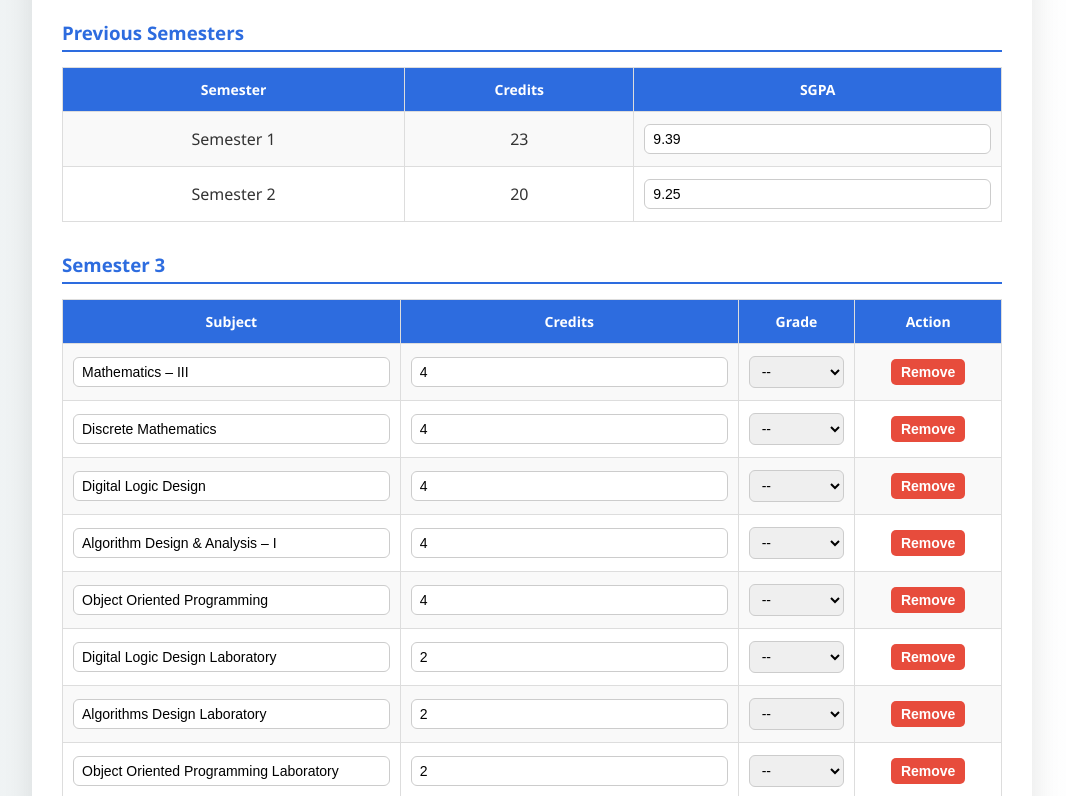
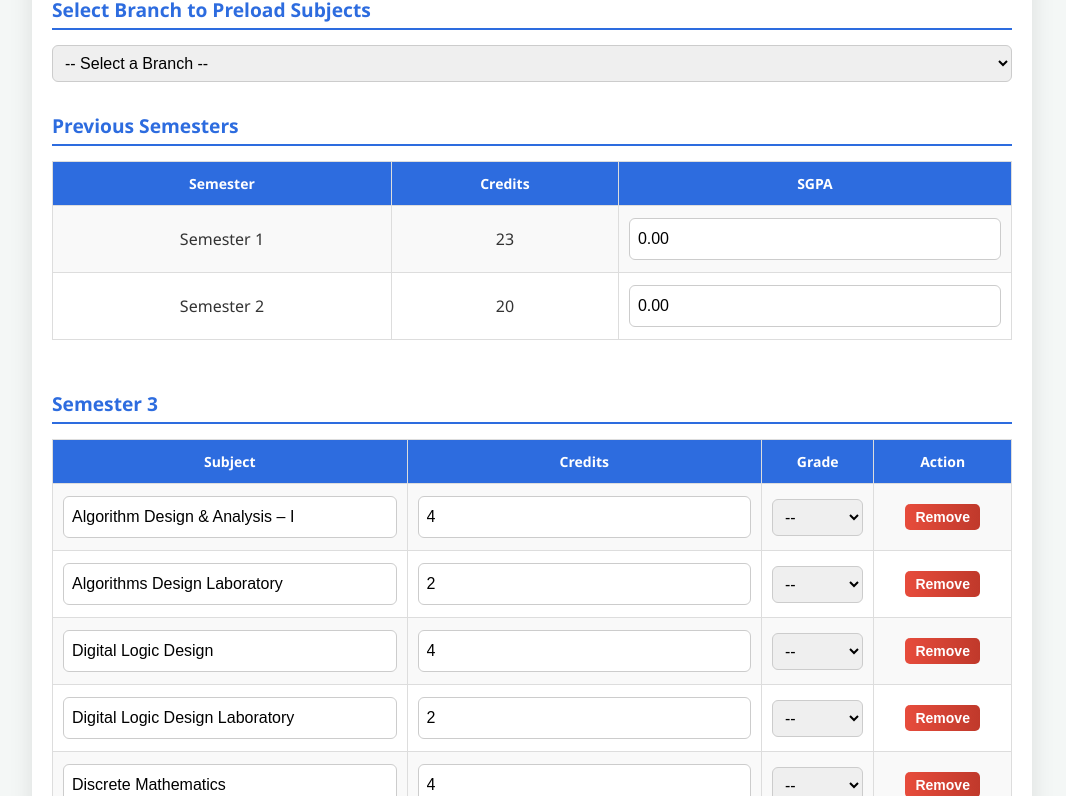
Before and after one commit to Aniket-Haldar/3rd_CGPA, a plain HTML site: page index.html in a window 1280 px wide. Shown: the part 103-899 px from the top of the page, without its empty margins (108-1174 px from the left). Drawn offline with Linux system fonts and the light colour scheme.

Commit message:
Enhance CGPA calculator with branch selection and styles
Updated CGPA calculator layout and functionality, including a branch selector for subject preloading and improved styling.

```diff
--- a/index.html
+++ b/index.html
@@ -2,8 +2,8 @@
 <html lang="en">
 <head>
 <meta charset="UTF-8">
+<meta name="viewport" content="width=device-width, initial-scale=1.0">
 <title>CGPA Calculator</title>
-<!-- Google tag (gtag.js) -->
 <script async src="https://www.googletagmanager.com/gtag/js?id=G-S7C2SRFERX"></script>
 <script>
   window.dataLayer = window.dataLayer || [];
@@ -13,31 +13,28 @@
   gtag('config', 'G-S7C2SRFERX');
 </script>
 <style>
-  /* General Reset */
   * { box-sizing: border-box; margin:0; padding:0; }
   body {
     font-family: 'Segoe UI', Tahoma, Geneva, Verdana, sans-serif;
-    background: linear-gradient(to right, #eef2f3, #ffffff);
+    background: #f4f7f6;
     color: #333;
-    padding: 20px;
+    padding: 10px;
+    -webkit-text-size-adjust: 100%;
   }
-
   .container {
     max-width: 1000px;
     margin: auto;
     background: #fff;
     border-radius: 16px;
-    padding: 30px;
-    box-shadow: 0 10px 30px rgba(0,0,0,0.1);
+    padding: 20px;
+    box-shadow: 0 8px 25px rgba(0,0,0,0.1);
   }
-
   h1 {
     text-align: center;
     color: #2d6cdf;
     margin-bottom: 25px;
-    font-size: 2rem;
+    font-size: 1.8rem;
   }
-
   h3 {
     margin-top: 30px;
     margin-bottom: 15px;
@@ -45,39 +42,39 @@
     border-bottom: 2px solid #2d6cdf;
     padding-bottom: 5px;
     font-weight: 600;
+    font-size: 1.2rem;
   }
-
+  .table-wrapper {
+    overflow-x: auto;
+    -webkit-overflow-scrolling: touch;
+  }
   table {
     width: 100%;
     border-collapse: collapse;
     margin-bottom: 20px;
+    min-width: 500px;
   }
-
   th, td {
     border: 1px solid #ddd;
     padding: 12px 10px;
     text-align: center;
+    vertical-align: middle;
   }
-
   th {
     background: #2d6cdf;
     color: white;
     font-weight: 600;
     font-size: 14px;
   }
-
-  tr:nth-child(even) {
-    background: #f9f9f9;
-  }
-
+  tr:nth-child(even) { background: #f9f9f9; }
   input[type="text"], input[type="number"], select {
     width: 100%;
-    padding: 6px 8px;
+    padding: 8px;
     border: 1px solid #ccc;
     border-radius: 6px;
-    font-size: 14px;
+    font-size: 16px; /* Prevents auto-zoom on iOS */
+    line-height: 1.5;
   }
-
   .buttons {
     display: flex;
     flex-wrap: wrap;
@@ -85,58 +82,41 @@
     gap: 15px;
     margin-top: 15px;
   }
-
   button {
-    padding: 10px 20px;
-    font-size: 14px;
+    padding: 12px 24px;
+    font-size: 1rem;
     border: none;
     border-radius: 8px;
     cursor: pointer;
     transition: all 0.3s ease;
     font-weight: 600;
+    -webkit-appearance: none;
   }
-
-  .calc-btn {
-    background: linear-gradient(to right, #2d6cdf, #1a4db7);
-    color: #fff;
-  }
-
-  .calc-btn:hover {
-    transform: translateY(-2px);
-    box-shadow: 0 5px 15px rgba(45,108,223,0.4);
-  }
-
-  .reset-btn {
-    background: linear-gradient(to right, #e74c3c, #c0392b);
-    color: #fff;
-  }
-
-  .reset-btn:hover {
-    transform: translateY(-2px);
-    box-shadow: 0 5px 15px rgba(231,76,60,0.4);
-  }
-
-  .edit-btn {
-    background: linear-gradient(to right, #27ae60, #1e8449);
-    color: white;
-  }
-
-  .edit-btn:hover {
-    transform: translateY(-2px);
-    box-shadow: 0 5px 15px rgba(39,174,96,0.4);
-  }
-
+  .calc-btn { background: linear-gradient(to right, #2d6cdf, #1a4db7); color: #fff; }
+  .calc-btn:hover { transform: translateY(-2px); box-shadow: 0 5px 15px rgba(45,108,223,0.4); }
+  .reset-btn { background: linear-gradient(to right, #e74c3c, #c0392b); color: #fff; }
+  .reset-btn:hover { transform: translateY(-2px); box-shadow: 0 5px 15px rgba(231,76,60,0.4); }
+  .edit-btn { background: linear-gradient(to right, #27ae60, #1e8449); color: white; }
+  .edit-btn:hover { transform: translateY(-2px); box-shadow: 0 5px 15px rgba(39,174,96,0.4); }
   .results {
     margin-top: 25px;
     padding: 20px;
     background: #eef4ff;
     border-left: 6px solid #2d6cdf;
     border-radius: 10px;
-    font-size: 16px;
+    font-size: 1rem;
+    word-wrap: break-word;
   }
-
-  @media (max-width: 768px) {
+  @media (max-width: 600px) {
+    body { padding: 5px; }
+    .container { padding: 15px; }
+    h1 { font-size: 1.5rem; }
+    h3 { font-size: 1.1rem; }
     .buttons { flex-direction: column; }
+    button { width: 100%; }
+    table { min-width: 0; }
+    th, td { padding: 8px 5px; font-size: 14px; }
+    input, select { font-size: 16px; }
   }
 </style>
 </head>
@@ -145,8 +125,23 @@
 <div class="container">
   <h1>CGPA Calculator</h1>
 
-  <!-- Previous Semesters -->
+  <h3>Select Branch to Preload Subjects</h3>
+  <div style="margin-bottom: 20px;">
+    <select id="branchSelector">
+      <option value="">-- Select a Branch --</option>
+      <option value="biotech">Biotechnology</option>
+      <option value="chemical">Chemical Engineering</option>
+      <option value="civil">Civil Engineering</option>
+      <option value="cse">Computer Science Engineering</option>
+      <option value="ee">Electrical Engineering</option>
+      <option value="ece">Electronics & Communication Engineering</option>
+      <option value="mechanical">Mechanical Engineering</option>
+      <option value="meta">Metallurgical & Materials Engineering</option>
+    </select>
+  </div>
+
   <h3>Previous Semesters</h3>
+  <div class="table-wrapper">
     <table>
       <tr>
         <th>Semester</th>
@@ -156,17 +151,18 @@
       <tr>
         <td>Semester 1</td>
         <td>23</td>
-      <td><input type="number" id="sgpa1" step="0.01" min="0" max="10" value="9.39"></td>
+        <td><input type="number" id="sgpa1" step="0.01" min="0" max="10" value="0.00"></td>
       </tr>
       <tr>
         <td>Semester 2</td>
         <td>20</td>
-      <td><input type="number" id="sgpa2" step="0.01" min="0" max="10" value="9.25"></td>
+        <td><input type="number" id="sgpa2" step="0.01" min="0" max="10" value="0.00"></td>
       </tr>
     </table>
+  </div>
 
-  <!-- Semester 3 -->
   <h3>Semester 3</h3>
+  <div class="table-wrapper">
     <table id="sem3Table">
       <tr>
         <th>Subject</th>
@@ -175,36 +171,105 @@
         <th>Action</th>
       </tr>
     </table>
+  </div>
   <div class="buttons">
     <button class="edit-btn" onclick="addSubject()">Add Subject</button>
   </div>
 
-  <!-- Target CGPA -->
   <h3>Target CGPA</h3>
   <input type="number" id="targetCgpa" step="0.01" min="0" max="10" placeholder="Enter target CGPA">
 
-  <!-- Buttons -->
   <div class="buttons">
     <button class="calc-btn" onclick="calculate()">Calculate</button>
     <button class="reset-btn" onclick="resetAll()">Reset</button>
   </div>
 
-  <!-- Results -->
   <div class="results" id="results"></div>
 </div>
 
 <script>
-  const sem3Subjects = [
+  const branchSubjects = {
+    'cse': [
+      { name: "Algorithm Design & Analysis – I", credits: 4 },
+      { name: "Algorithms Design Laboratory", credits: 2 },
+      { name: "Digital Logic Design", credits: 4 },
+      { name: "Digital Logic Design Laboratory", credits: 2 },
+      { name: "Discrete Mathematics", credits: 4 },
       { name: "Mathematics – III", credits: 4 },
-    { name: "Discrete Mathematics", credits: 4 },
-    { name: "Digital Logic Design", credits: 4 },
-    { name: "Algorithm Design & Analysis – I", credits: 4 },
       { name: "Object Oriented Programming", credits: 4 },
-    { name: "Digital Logic Design Laboratory", credits: 2 },
-    { name: "Algorithms Design Laboratory", credits: 2 },
       { name: "Object Oriented Programming Laboratory", credits: 2 }
-  ];
+    ],
+    'mechanical': [
+      { name: "Engineering Thermodynamics", credits: 4 },
+      { name: "Fluid Mechanics", credits: 4 },
+      { name: "Fluid Mechanics Lab", credits: 2 },
+      { name: "Machine Drawing & Solid Modeling", credits: 2 },
+      { name: "Mathematics - III", credits: 4 },
+      { name: "Solid Mechanics", credits: 4 },
+      { name: "Theory of Machines and Mechanisms", credits: 4 },
+      { name: "Workshop Practice-I", credits: 2 }
+    ],
+    'chemical': [
+      { name: "Chemical Engineering Computing Laboratory-I", credits: 1.5 },
+      { name: "Chemical Engineering Thermodynamics", credits: 4.0 },
+      { name: "Chemistry - II", credits: 3.0 },
+      { name: "Chemistry Laboratory-II", credits: 1.5 },
+      { name: "Fluid Mechanics", credits: 4.0 },
+      { name: "Mathematics - III", credits: 4.0 },
+      { name: "Process Calculations", credits: 4.0 }
+    ],
+    'biotech': [
+      { name: "Biochemistry & Enzyme Technology", credits: 4 },
+      { name: "Biochemistry Laboratory", credits: 2 },
+      { name: "Database Management Systems", credits: 3 },
+      { name: "Database Management Systems Laboratory", credits: 2 },
+      { name: "Mathematics III", credits: 4 },
+      { name: "Microbiology & Bioprocess Technology", credits: 4 },
+      { name: "Microbiology Laboratory", credits: 2 },
+      { name: "Process Calculations and Thermodynamics", credits: 3 }
+    ],
+    'civil': [
+      { name: "Civil Engineering Drawing", credits: 2 },
+      { name: "Construction, Material and Concrete Technology", credits: 4 },
+      { name: "Estimation and Costing Sessional", credits: 2 },
+      { name: "Fluid Mechanics", credits: 3 },
+      { name: "Geology for Civil Engineering", credits: 3 },
+      { name: "Mathematics – III", credits: 4 },
+      { name: "Mechanics Laboratory", credits: 2 },
+      { name: "Solid Mechanics", credits: 4 }
+    ],
+    'ece': [
+      { name: "Digital Circuits and Systems", credits: 4 },
+      { name: "Digital Circuits and Systems Laboratory", credits: 2 },
+      { name: "Mathematics - III", credits: 4 },
+      { name: "Network Analysis and Synthesis", credits: 4 },
+      { name: "Network Analysis and Synthesis Laboratory", credits: 2 },
+      { name: "Semiconductor Devices and Technology", credits: 3 },
+      { name: "Semiconductor Devices Laboratory", credits: 2 },
+      { name: "Signals and Systems", credits: 4 }
+    ],
+    'meta': [
+      { name: "Computational Materials Science", credits: 4 },
+      { name: "Computational Materials Science Laboratory", credits: 2 },
+      { name: "Introduction to Metallurgy and Materials", credits: 4 },
+      { name: "Mathematics- III", credits: 4 },
+      { name: "Metallurgical Thermodynamics and Kinetics", credits: 4 },
+      { name: "Metallurgical Thermodynamics and Kinetics Laboratory", credits: 2 },
+      { name: "Mineral Beneficiation Laboratory", credits: 2 },
+      { name: "Non - Ferrous Process Metallurgy", credits: 4 }
+    ],
+    'ee': [
+      { name: "Analog Electronics", credits: 4.0 },
+      { name: "Analog Electronics Laboratory", credits: 2.0 },
+      { name: "Electrical and Electronics Measurements", credits: 4.0 },
+      { name: "Electrical and Electronics Measurements Lab", credits: 2.0 },
+      { name: "Electromagnetic Field Theory", credits: 4.0 },
+      { name: "Mathematics-III", credits: 4.0 },
+      { name: "Network Analysis and Synthesis", credits: 4.0 }
+    ]
+  };
 
+  let sem3Subjects = JSON.parse(JSON.stringify(branchSubjects.cse));
   const sem3Table = document.getElementById('sem3Table');
 
   function renderSem3() {
@@ -216,24 +281,19 @@
         <th>Action</th>
       </tr>
     `;
-    sem3Subjects.forEach((sub,index)=>{
+    sem3Subjects.forEach((sub, index) => {
       const row = sem3Table.insertRow();
       row.innerHTML = `
         <td><input type="text" value="${sub.name}" onchange="sem3Subjects[${index}].name=this.value"></td>
-        <td><input type="number" value="${sub.credits}" min="0" onchange="sem3Subjects[${index}].credits=parseInt(this.value)"></td>
+        <td><input type="number" value="${sub.credits}" step="0.1" min="0" onchange="sem3Subjects[${index}].credits=parseFloat(this.value)"></td>
         <td>
           <select>
-            <option value="">--</option>
-            <option value="10">Ex</option>
-            <option value="9">A</option>
-            <option value="8">B</option>
-            <option value="7">C</option>
-            <option value="6">D</option>
-            <option value="5">P</option>
-            <option value="0">F</option>
+            <option value="">--</option> <option value="10">Ex</option> <option value="9">A</option>
+            <option value="8">B</option> <option value="7">C</option> <option value="6">D</option>
+            <option value="5">P</option> <option value="0">F</option>
           </select>
         </td>
-        <td><button onclick="removeSubject(${index})" style="background:#e74c3c;color:white;padding:5px 10px;border:none;border-radius:5px;cursor:pointer;">Remove</button></td>
+        <td><button onclick="removeSubject(${index})" class="reset-btn" style="padding:5px 10px; border-radius:5px; font-size:14px;">Remove</button></td>
       `;
     });
   }
@@ -244,55 +304,64 @@
   }
 
   function removeSubject(index) {
-    sem3Subjects.splice(index,1);
+    sem3Subjects.splice(index, 1);
     renderSem3();
   }
 
   function calculate() {
-    const sgpa1 = parseFloat(document.getElementById('sgpa1').value)||0;
-    const sgpa2 = parseFloat(document.getElementById('sgpa2').value)||0;
-    const sem1Credits=23, sem2Credits=20;
+    const sgpa1 = parseFloat(document.getElementById('sgpa1').value) || 0;
+    const sgpa2 = parseFloat(document.getElementById('sgpa2').value) || 0;
+    const sem1Credits = 23, sem2Credits = 20;
 
-    const tgp1 = sgpa1*sem1Credits;
-    const tgp2 = sgpa2*sem2Credits;
+    const tgp1 = sgpa1 * sem1Credits;
+    const tgp2 = sgpa2 * sem2Credits;
 
-    let sem3Tgp=0, sem3TotalCredits=0;
-    sem3Subjects.forEach((sub,index)=>{
-      const grade = parseFloat(sem3Table.rows[index+1].cells[2].querySelector('select').value);
-      if(!isNaN(grade)){
-        sem3Tgp+=sub.credits*grade;
-        sem3TotalCredits+=sub.credits;
+    let sem3Tgp = 0, sem3TotalCredits = 0;
+    sem3Subjects.forEach((sub, index) => {
+      const grade = parseFloat(sem3Table.rows[index + 1].cells[2].querySelector('select').value);
+      if (!isNaN(grade)) {
+        const credits = parseFloat(sem3Subjects[index].credits) || 0;
+        sem3Tgp += credits * grade;
+        sem3TotalCredits += credits;
       }
     });
-    const sgpa3 = sem3TotalCredits>0?(sem3Tgp/sem3TotalCredits).toFixed(2):0;
-    const totalCredits = sem1Credits+sem2Credits+sem3TotalCredits;
-    const totalTgp = tgp1+tgp2+sem3Tgp;
-    const cgpa = totalCredits>0?(totalTgp/totalCredits).toFixed(2):0;
+    const sgpa3 = sem3TotalCredits > 0 ? (sem3Tgp / sem3TotalCredits).toFixed(2) : 0;
+    const totalCredits = sem1Credits + sem2Credits + sem3TotalCredits;
+    const totalTgp = tgp1 + tgp2 + sem3Tgp;
+    const cgpa = totalCredits > 0 ? (totalTgp / totalCredits).toFixed(2) : 0;
 
     const targetCgpa = parseFloat(document.getElementById('targetCgpa').value);
     let requiredSgpa = '';
-    if(!isNaN(targetCgpa) && sem3TotalCredits>0){
-      const requiredTgp = targetCgpa*totalCredits;
-      const requiredSem3Tgp = requiredTgp-(tgp1+tgp2);
-      requiredSgpa = (requiredSem3Tgp/sem3TotalCredits).toFixed(2);
+    if (!isNaN(targetCgpa) && sem3TotalCredits > 0) {
+      const requiredTgp = targetCgpa * totalCredits;
+      const requiredSem3Tgp = requiredTgp - (tgp1 + tgp2);
+      requiredSgpa = (requiredSem3Tgp / sem3TotalCredits).toFixed(2);
     }
 
     document.getElementById('results').innerHTML = `
       <p><b>Semester 3 SGPA:</b> ${sgpa3}</p>
       <p><b>Overall CGPA:</b> ${cgpa}</p>
-      ${requiredSgpa?`<p><b>Required SGPA in Sem 3 for Target CGPA ${targetCgpa}:</b> ${requiredSgpa}</p>`:''}
+      ${requiredSgpa ? `<p><b>Required SGPA in Sem 3 for Target CGPA ${targetCgpa}:</b> ${requiredSgpa}</p>` : ''}
     `;
   }
 
   function resetAll() {
-    document.getElementById('sgpa1').value='';
-    document.getElementById('sgpa2').value='';
-    document.getElementById('targetCgpa').value='';
-    sem3Subjects.forEach((sub,index)=>{sub.credits=4;});
+    document.getElementById('sgpa1').value = '';
+    document.getElementById('sgpa2').value = '';
+    document.getElementById('targetCgpa').value = '';
+    document.getElementById('branchSelector').value = '';
+    sem3Subjects = JSON.parse(JSON.stringify(branchSubjects.cse));
     renderSem3();
-    document.querySelectorAll('#sem3Table select').forEach(sel=>sel.value='');
-    document.getElementById('results').innerHTML='';
+    document.getElementById('results').innerHTML = '';
   }
+
+  document.getElementById('branchSelector').addEventListener('change', function() {
+    const selectedBranch = this.value;
+    if (selectedBranch && branchSubjects[selectedBranch]) {
+      sem3Subjects = JSON.parse(JSON.stringify(branchSubjects[selectedBranch]));
+      renderSem3();
+    }
+  });
 
   renderSem3();
 </script>
```
Lines whose indentation alone changed are shown as unchanged.
